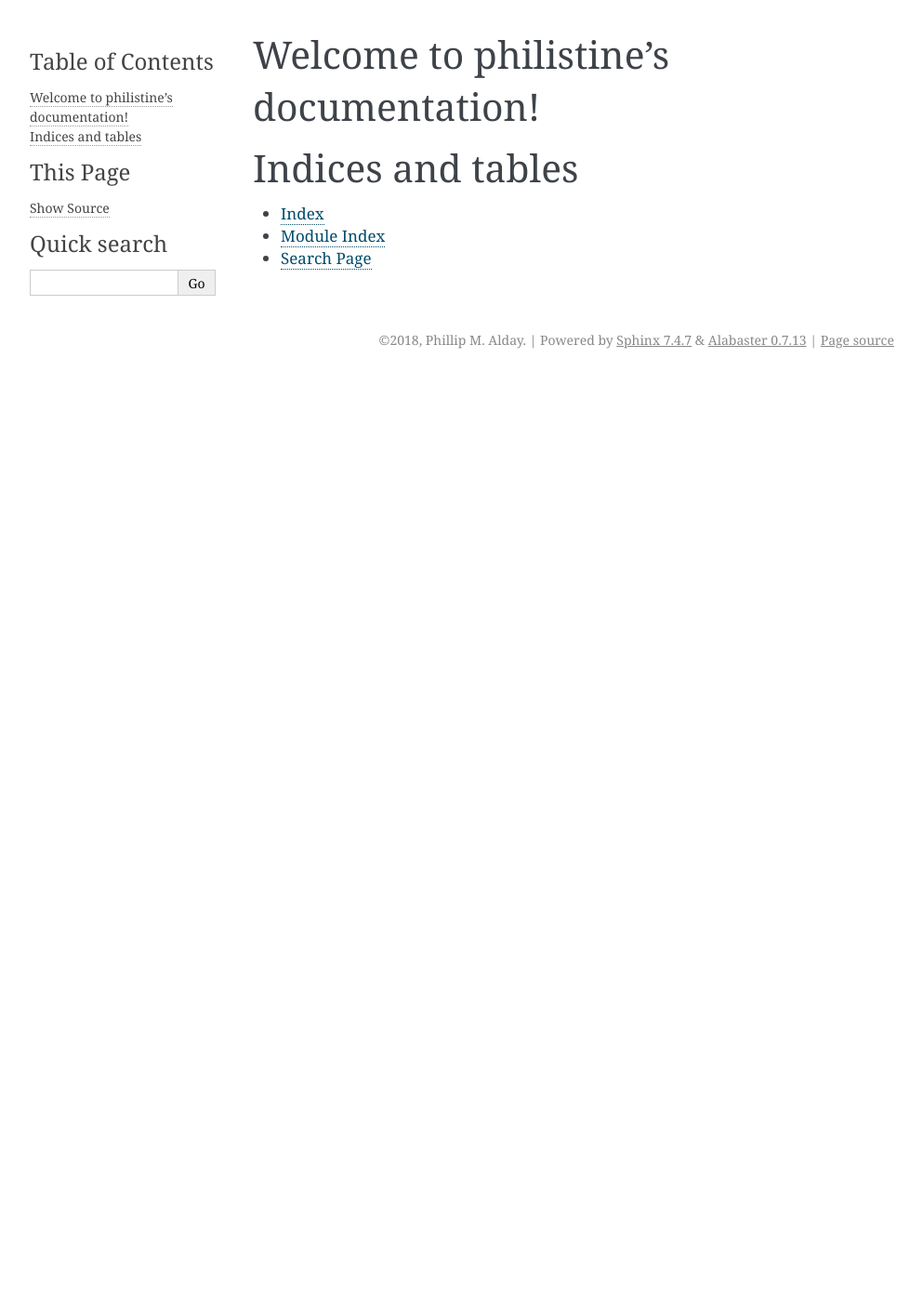
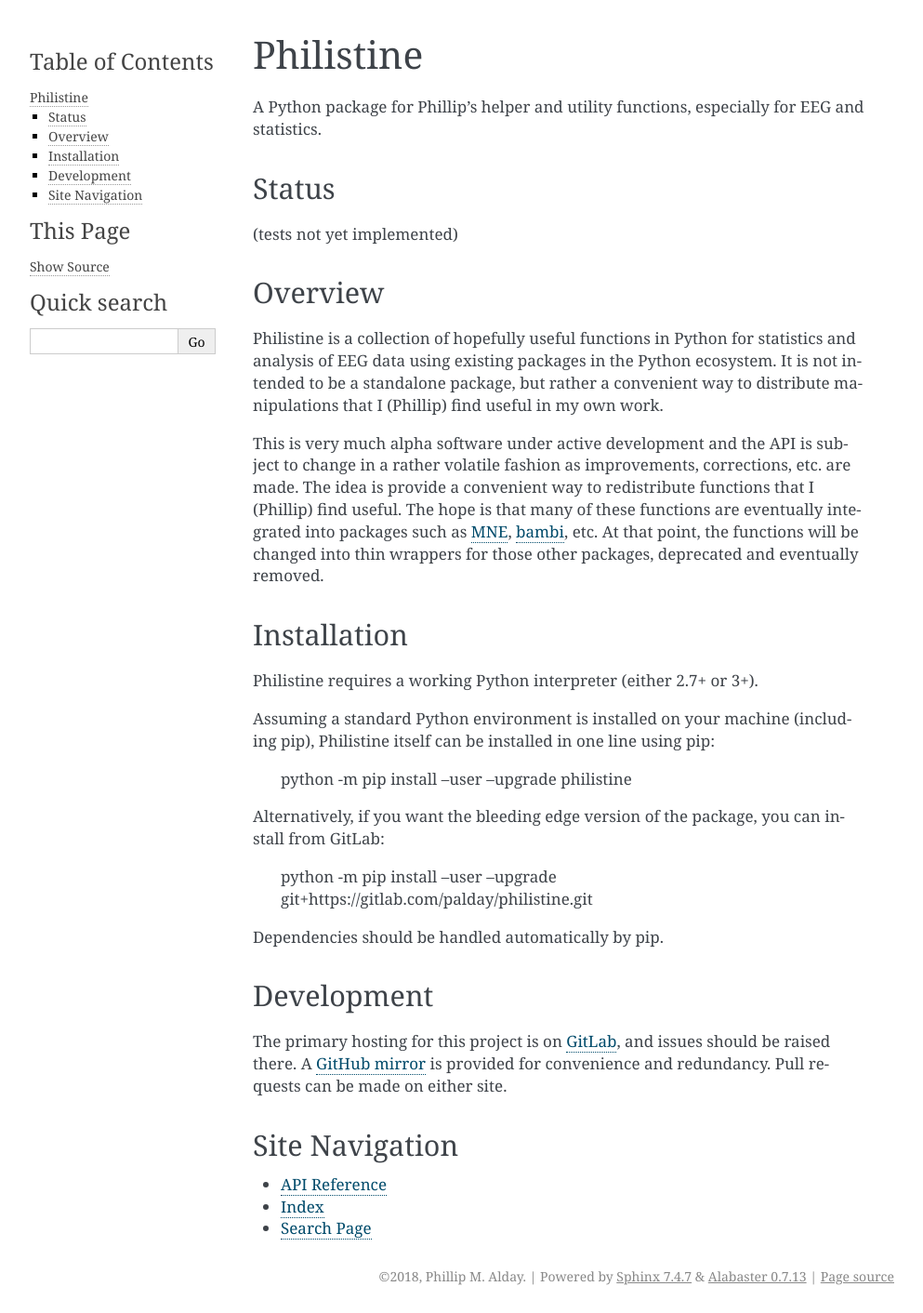
Before and after one commit to palday/philistine, a Sphinx documentation site: the page built from docs/index.rst, in a window 1280 px wide. Shown: the whole page at 93% size, without its empty margins (148-1141 px from the left). Built offline with Sphinx 7.4.7, drawn with Linux system fonts in a browser that asks for light colours; before the commit the page ends 900 px from its top, so only the background shows below that.

Commit message:
semi-automatically generated documentation

```diff
--- a/docs/conf.py
+++ b/docs/conf.py
@@ -17,9 +17,13 @@
 # add these directories to sys.path here. If the directory is relative to the
 # documentation root, use os.path.abspath to make it absolute, like shown here.
 #
-# import os
-# import sys
-# sys.path.insert(0, os.path.abspath('.'))
+import os
+import sys
+from datetime import date
+import philistine
+#sys.path.insert(0, os.path.abspath('../philistine'))
+curdir = os.path.dirname(__file__)
+sys.path.append(os.path.abspath(os.path.join(curdir, '..', 'philistine')))
 
 
 # -- General configuration ------------------------------------------------
@@ -31,11 +35,16 @@
 # Add any Sphinx extension module names here, as strings. They can be
 # extensions coming with Sphinx (named 'sphinx.ext.*') or your custom
 # ones.
-extensions = ['sphinx.ext.doctest',
-    'sphinx.ext.coverage',
-    'sphinx.ext.mathjax',
-    'sphinx.ext.viewcode']
+extensions = [
+   'sphinx.ext.autodoc',
+   'sphinx.ext.napoleon',
+   'sphinx.ext.autosummary',
+   'sphinx.ext.doctest',
+   'sphinx.ext.coverage',
+   'sphinx.ext.mathjax',
+   'sphinx.ext.viewcode']
 
+autosummary_generate = True
 # Add any paths that contain templates here, relative to this directory.
 templates_path = ['_templates']
 
@@ -58,9 +67,9 @@ author = 'Phillip M. Alday'
 # built documents.
 #
 # The short X.Y version.
-version = '0.1'
+version = philistine.__version__
 # The full version, including alpha/beta/rc tags.
-release = '0.1a2'
+release = version
 
 # The language for content autogenerated by Sphinx. Refer to documentation
 # for a list of supported languages.
--- a/docs/index.rst
+++ b/docs/index.rst
@@ -3,18 +3,16 @@
    You can adapt this file completely to your liking, but it should at least
    contain the root `toctree` directive.
 
-Welcome to philistine's documentation!
-======================================
+.. toctree::
+   :hidden:
 
-.. toctree::
-   :maxdepth: 2
-   :caption: Contents:
+   API-reference.rst
+
+.. include:: ../README.rst
 
 
-
-Indices and tables
-==================
-
+Site Navigation
+-----------------
+* `API Reference <API-reference.html>`_
 * :ref:`genindex`
-* :ref:`modindex`
 * :ref:`search`
```
Also changed, not shown: docs/API-reference.rst (added, +21 -0 lines), 1 other file.
